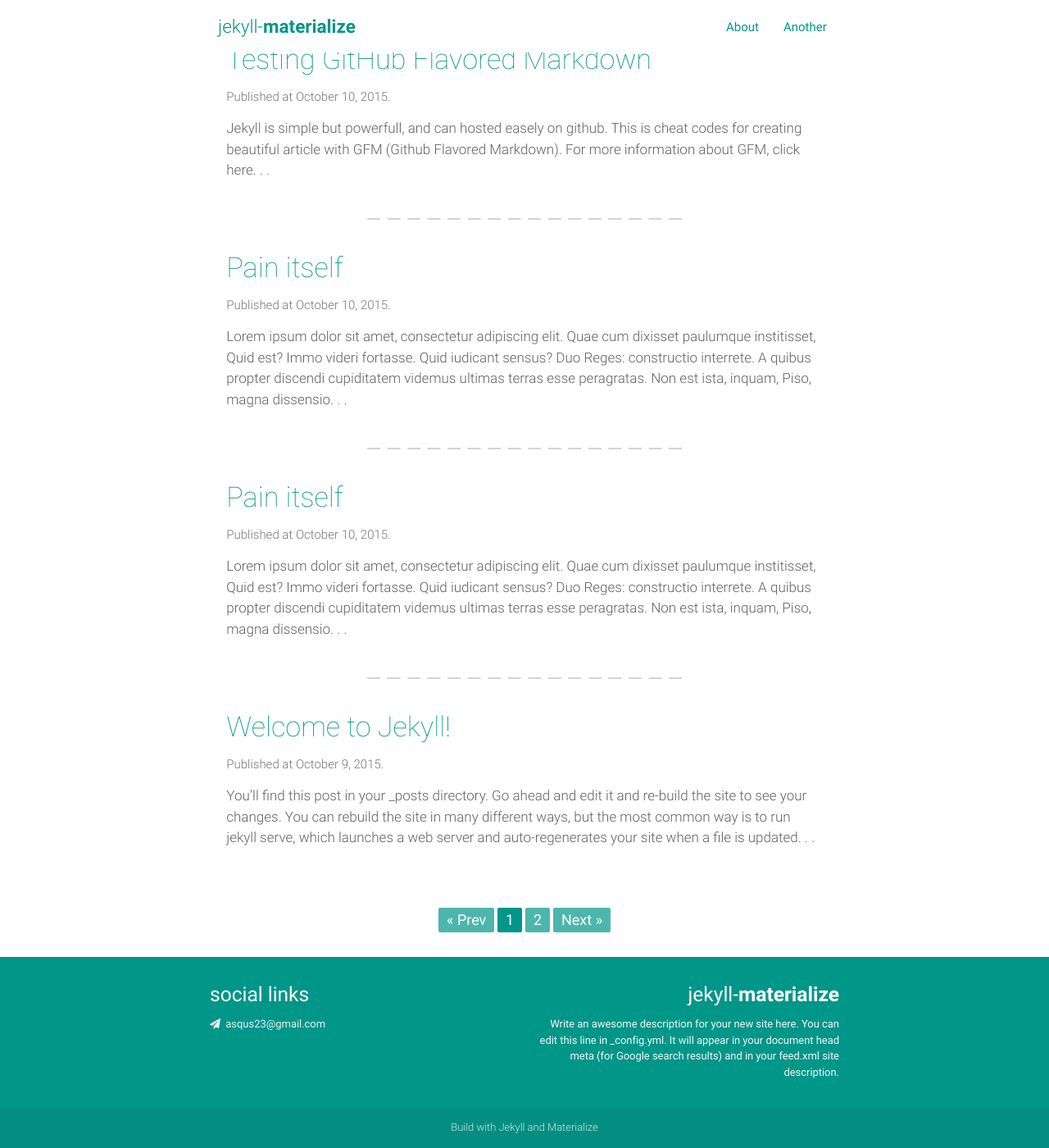
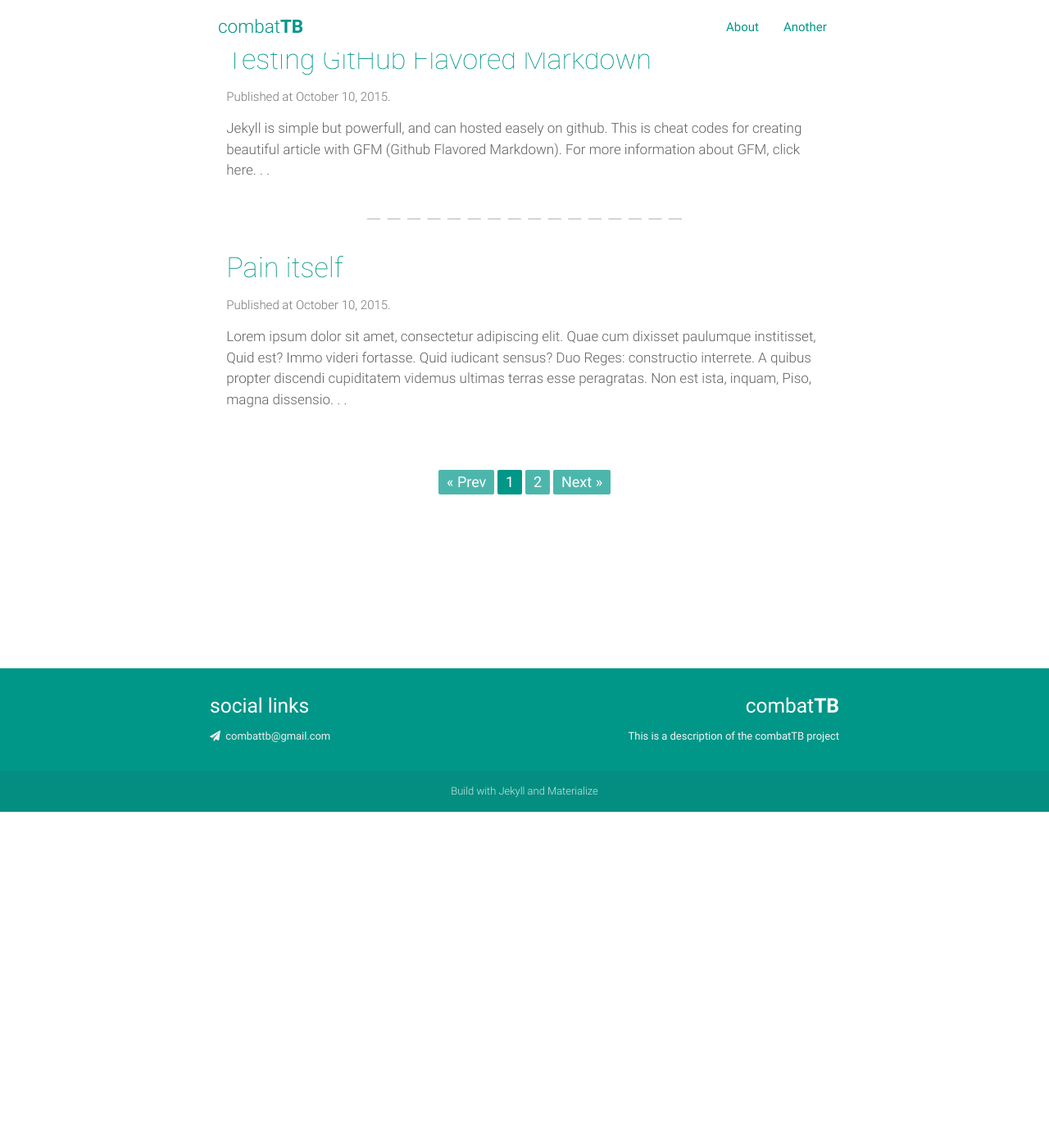
Before and after one commit to aragorneloff/combat-tb, a Jekyll site: the page built from index.html, in a window 1280 px wide and 1400 px high, scrolled down 410 px. Shown: the whole window at 82% size. Built offline with Jekyll 4.4.1, drawn with Linux system fonts in a browser that asks for light colours; the list of posts is cut into pages by our own code.

Commit message:
adding pages

```diff
--- a/_config.yml
+++ b/_config.yml
@@ -1,16 +1,14 @@
 # Site settings
 title: Jekyll-materialize
 description: > # this means to ignore newlines until "baseurl:"
-    Write an awesome description for your new site here. You can edit this
-    line in _config.yml. It will appear in your document head meta (for
-    Google search results) and in your feed.xml site description.
+    This is a description of the combatTB project
 url: "http://yourdomain.com"
 baseurl: ""
-logo: jekyll-<b>materialize</b>
-paginate: 5
+logo: combat<b>TB</b>
+paginate: 3
 paginate_path: "/page:num/"
 owner:
-    email: asqus23@gmail.com
+    email: combattb@gmail.com
     facebook:
         show: false
         username: ""
```
